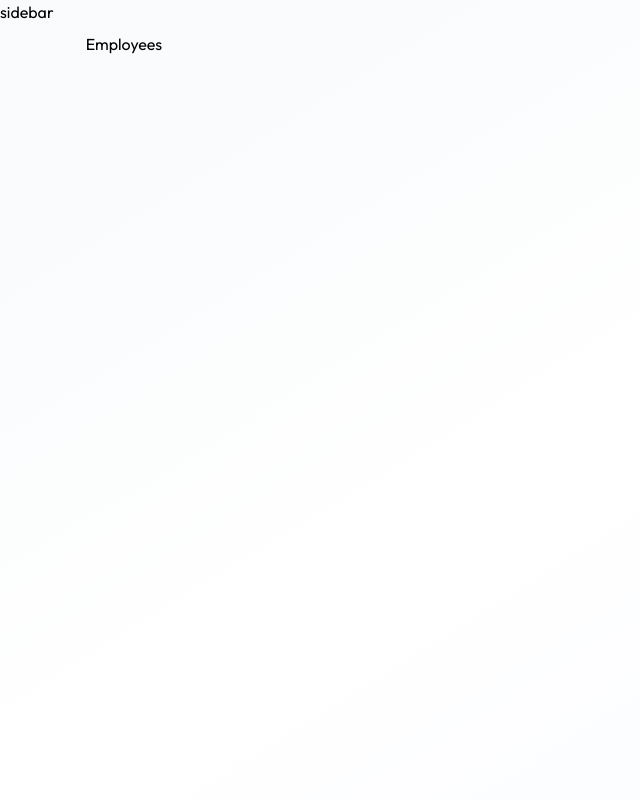
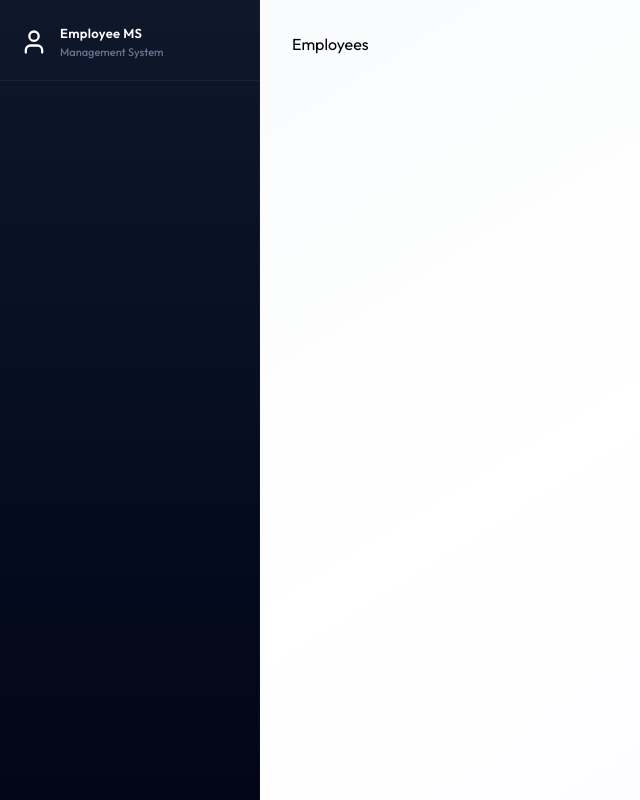
Before and after one commit to mui462/EMS-FULL-STACK-PROJECT, a React (Vite) app in the folder client/: page /employees in a window 1280 px wide. Shown: the whole page, without its empty margins (0-640 px from the left). Built offline with nearby package versions, Linux system fonts and the light colour scheme.

Commit message:
add responsive sidebar with mobile navigation

```diff
--- /dev/null
+++ b/client/src/components/Sidebar.jsx
@@ -0,0 +1,95 @@
+import React, { useEffect, useState } from "react";
+import { useLocation } from "react-router-dom";
+import { dummyProfileData } from "../assets/assets";
+import {MenuIcon, UserIcon, XIcon} from "lucide-react"
+
+const Sidebar = () => {
+
+    const { pathname } = useLocation();
+    const [username, setUsername] = useState("");
+    const [mobileOpen, setMobileOpen] = useState(false)
+
+    useEffect(() => {
+    setUsername(
+        dummyProfileData.firstName + " " + dummyProfileData.lastName
+    );
+}, []);
+
+
+    //close mobile sidebar on route change
+
+     useEffect(()=>{
+        setMobileOpen(false)
+    },[pathname])
+
+    const sidebarContent = (
+        <>
+           {/* Brand header */}
+
+                <div className="px-5 pt-6 pb-5 border-b border-white/6">
+
+                <div className="flex items-center justify-between">
+
+                    <div className="flex items-center gap-3 ">
+                        <UserIcon  className="text-white size-7"/>
+
+                         <div>
+                        <p className="font-semibold text-[13px] text-white tracking-wide">
+                            Employee MS
+                        </p>
+                        <p className="text-[11px] text-slate-500 font-medium">Management System</p>
+                    </div>
+
+                    </div>
+                    {/* close  button on mobile */}
+                        <button onClick={()=>setMobileOpen(false)} className="lg:hidden text-slate-400 hover:text-white p-1">
+                            <XIcon size={20} />
+                        </button>
+
+
+                </div>
+
+                </div>
+            {/* user profile card */}
+
+            {/* section label  */}
+
+            {/* Navigation List */}
+
+            {/* logout */}
+
+        </>
+    )
+
+
+    return (
+        <>
+           {/*Mobile hamburger button */}
+
+           <button onClick={()=>setMobileOpen(true)} className="lg:hidden fixed top-4 left-4 z-50 p-2 bg-slate-900 text-white rounded-lg shadow-lg border border-white/10">
+              <MenuIcon size={20} />
+           </button>
+
+           {/*Mobile overlay */}
+
+           {mobileOpen && <div className="lg:hidden fixed inset-0 bg-black/60 backdrop-blur-sm z-40"   onClick={()=>setMobileOpen(false)}/>}
+
+           {/*sidebar - Desktop */}
+           <aside className="hidden lg:flex flex-col h-full w-[260px] bg-linear-to-b from-slate-900 to-slate-950 text-white shrink-0 border-r border-white/4">
+            {sidebarContent}
+           </aside>
+
+            {/*sidebar - Mobile */}
+
+           <aside
+  className={`lg:hidden fixed inset-y-0 w-72 bg-linear-to-b from-slate-900 via-slate-900 to-slate-950 text-white z-50 flex flex-col transform transition-transform duration-300 ${
+    mobileOpen ? "translate-x-0" : "-translate-x-full"
+  }`}
+>
+  {sidebarContent}
+</aside>
+        </>
+    );
+};
+
+export default Sidebar;
--- a/client/src/pages/layout.jsx
+++ b/client/src/pages/layout.jsx
@@ -1,9 +1,10 @@
 import { Outlet } from "react-router-dom";
+import Sidebar from "../components/sidebar";
 
 const Layout = () => {
   return (
     <div className="flex h-screen bg-gradient-to-br from-slate-50 via-white to-indigo-50/30">
-      <p>sidebar</p>
+      <Sidebar />
 
       <main className="flex-1 overflow-y-auto">
         <div className="p-4 pt-16 sm:p-6 sm:pt-6 lg:p-8 max-w-[1600px] mx-auto">
```
